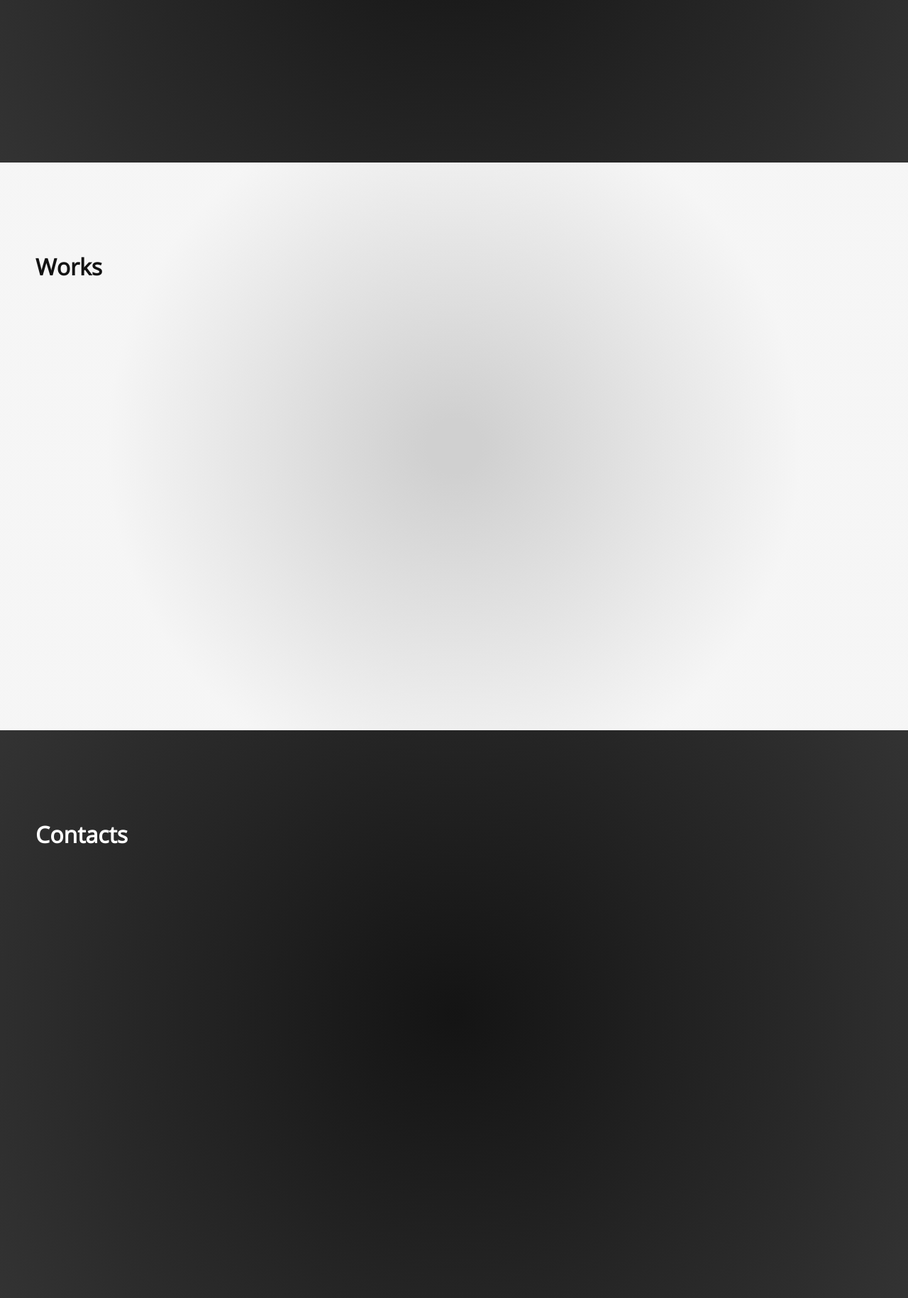
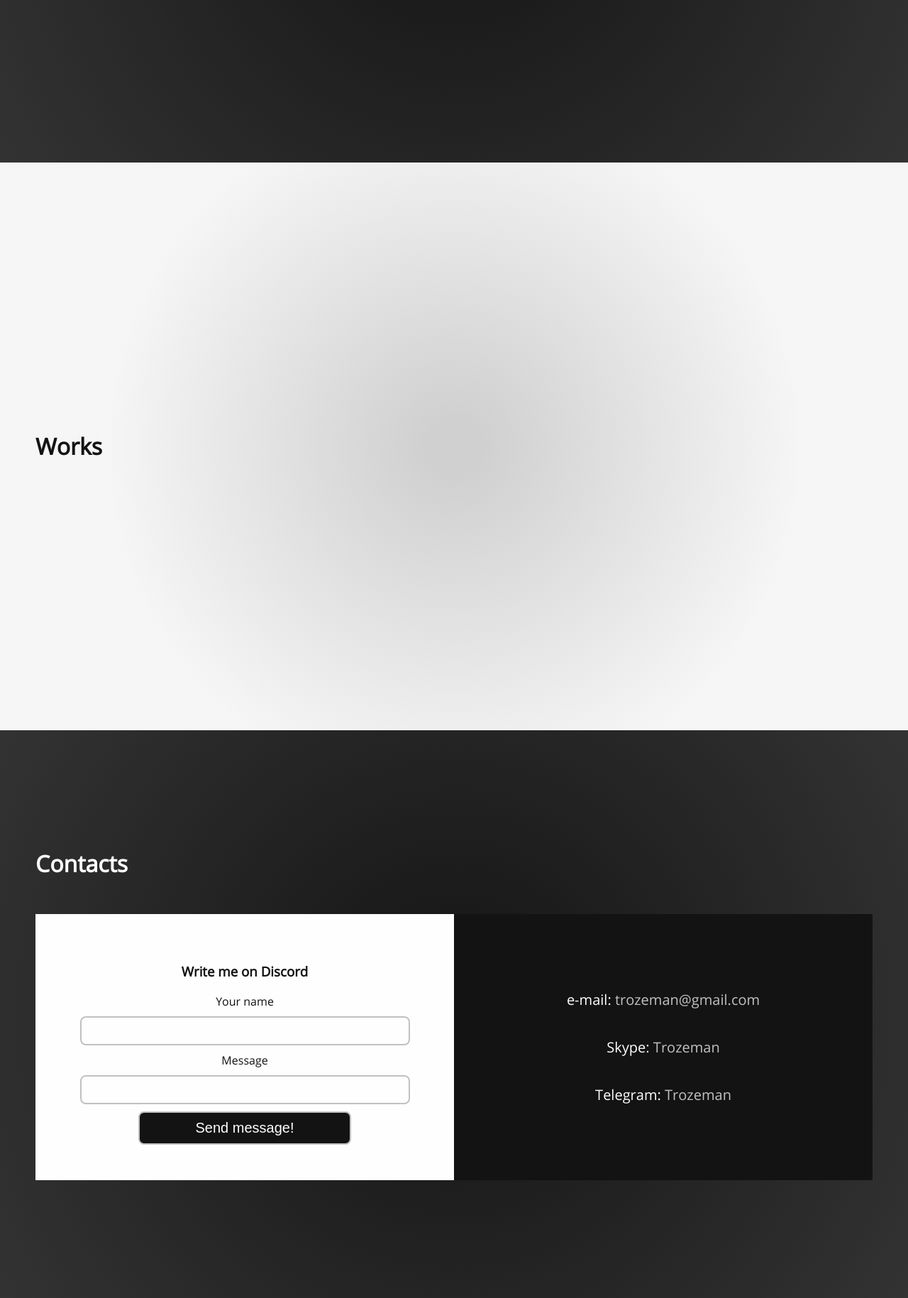
Before and after one commit to Trozeman/portfolio, a PHP site: page / in a window 1280 px wide. Shown: the part 2280-4109 px from the top of the page at 71% size. Run offline with PHP 8.4, Linux system fonts and the light colour scheme.

Commit message:
Contacts update

```diff
--- a/css/main.css
+++ b/css/main.css
@@ -54,6 +54,7 @@ section {
   margin: 0;
   display: flex;
   flex-direction: column;
+  justify-content: center;
   align-items: baseline;
 }
 section > * {
@@ -163,12 +164,38 @@ section > .db > * {
   border-radius: 5px;
   transition: 0.2s;
 }
+#contacts a {
+  text-decoration: none;
+  color: #c1c1c1;
+}
+#userName,
+#message {
+  border-radius: 8px;
+  margin: 10px 0;
+  padding: 5px 10px;
+  background: #fefefe;
+  font-size: 20px;
+  color: #131313;
+  width: 90%;
+  font-family: openSans, 'Calibri Light', serif;
+  border: solid 2px #c1c1c1;
+}
+#send {
+  background: #131313;
+  color: #fefefe;
+  font-size: 20px;
+  border-radius: 8px;
+  border: solid 2px #c1c1c1;
+  padding: 10px 10px;
+  width: 300px;
+}
 @media only screen and (max-width: 1000px) {
   html {
     overflow: auto;
   }
   section {
     padding: 20px 15px;
+    min-height: 100vh;
   }
   .first {
     order: -1;
--- a/css/main.less
+++ b/css/main.less
@@ -30,6 +30,7 @@ p{
   margin: 0;
   display: flex;
   flex-direction: column;
+  justify-content: center;
   align-items: baseline;
   &>*{
     margin: @pw / 2 0;
@@ -190,6 +191,32 @@ section{
   }
 }
 
+#contacts{
+  a{
+    text-decoration: none;
+    color: #c1c1c1;
+  }
+}
+#userName, #message{
+  border-radius: 8px;
+  margin: 10px 0;
+  padding: 5px 10px;
+  background: @wt;
+  font-size: 20px;
+  color: @dk;
+  width: 90%;
+  font-family: openSans, 'Calibri Light', serif;
+  border: solid 2px #c1c1c1;
+}
+#send{
+  background: @dk;
+  color: @wt;
+  font-size: 20px;
+  border-radius: 8px;
+  border: solid 2px #c1c1c1;
+  padding: 10px 10px;
+  width: 300px;
+}
 
 @media only screen and (max-width: 1000px){
   html{
@@ -197,6 +224,7 @@ section{
   }
   section{
     padding: 20px 15px;
+    min-height: 100vh;
   }
   .first{
     order: -1;
--- a/index.html
+++ b/index.html
@@ -33,7 +33,6 @@
     <header>
         <nav>
             <div id="nav-btn">
-
             </div>
             <ul class="nav" id="navBar">
                 <li class="item"><a href="#about">About</a></li>
@@ -46,6 +45,7 @@
     </header>
     <section id="about" class="dark">
         <h1>About</h1>
+        <div class="row">
             <div class="fx">
                 <div class="wb">
                     <p>
@@ -64,9 +64,11 @@
                     <h2>Full stack WEB developer</h2>
                 </div>
             </div>
+        </div>
     </section>
     <section id="skills" class="white">
         <h1>Skills</h1>
+        <div class="row">
             <div class="slide active">
                 <div class="fx">
                     <div class="db">
@@ -179,6 +181,7 @@
                     </div>
                 </div>
             </div>
+        </div>
     </section>
     <section id="experience" class="dark">
         <h1>Experience</h1>
@@ -193,6 +196,23 @@
     </section>
     <section id="contacts" class="dark">
         <h1>Contacts</h1>
+        <div class="row">
+            <div class="fx">
+                <div class="wb tc">
+                    <h3>Write me on Discord</h3>
+                    <labele>Your name</labele>
+                    <input type="text" id="userName">
+                    <labele>Message</labele>
+                    <input type="text" id="message">
+                    <button id="send">Send message!</button>
+                </div>
+                <div class="db tc">
+                    <p>e-mail: <a href="mailto:trozeman@gmail.com">trozeman@gmail.com</a></p>
+                    <p>Skype: <a href="skype:i-am-demon?add">Trozeman</a></p>
+                    <p>Telegram: <a href="https://t.me/trozeman" target="_blank">Trozeman</a></p>
+                </div>
+            </div>
+        </div>
     </section>
 
 </body>
--- a/js/main.js
+++ b/js/main.js
@@ -1,8 +1,9 @@
 let activeScreen;
-
+let bot = "https://discordapp.com/api/webhooks/543936728524652554/s1OxBw_Lec5WiNCmqQ8ltnH8rmZMuZoISDBxVITQ2JTyllrgDdPPjGQYxbdns0IRKhq2";
 document.addEventListener("DOMContentLoaded", function () {
     let navBar = document.getElementById("navBar");
     let navBtn = document.getElementById("nav-btn");
+    let send = document.getElementById("send");
     activeScreen = document.getElementById("about");
     if(window.location.hash){
         setTimeout(function () {
@@ -28,6 +29,15 @@ document.addEventListener("DOMContentLoaded", function () {
             this.classList.remove("nav-btn-react");
         }
     };
+    send.onclick = function () {
+        let message = {
+            username: document.getElementById("userName").value,
+            content: document.getElementById("message").value
+        };
+        console.log(message);
+        $PostTo(bot, message);
+    };
+
 });
 
 document.onmousewheel = function( e ) {
@@ -44,3 +54,39 @@ function scroll(elem, delta) {
         activeScreen = elem.previousElementSibling;
     }
 }
+
+
+$PostTo = function (url, data) {
+    let xmlhttp;
+    try {
+        xmlhttp = new ActiveXObject("Msxml2.XMLHTTP");
+    } catch (e) {
+        try {
+            xmlhttp = new ActiveXObject("Microsoft.XMLHTTP");
+        } catch (E) {
+            xmlhttp = false;
+        }
+    }
+    if (!xmlhttp && typeof XMLHttpRequest !== 'undefined') {
+        xmlhttp = new XMLHttpRequest();
+    }
+
+    let keys = Object.keys(data);
+    let submit = "";
+    xmlhttp.open("post", url, false);
+    xmlhttp.setRequestHeader('Content-Type', 'application/x-www-form-urlencoded');
+    for (let i = 0; i < keys.length; i++) {
+        if (i < 1) {
+            submit += keys[i] + "=" + encodeURIComponent(data.username);
+        } else {
+            submit += "&" + keys[i] + "=" + encodeURIComponent(data.content);
+        }
+    }
+    xmlhttp.send(submit);
+    if (xmlhttp.readyState === 4) {
+        if (xmlhttp.status === 200) {
+            return JSON.parse(xmlhttp.responseText);
+        }
+    }
+
+};
```
Lines whose indentation alone changed are shown as unchanged.
